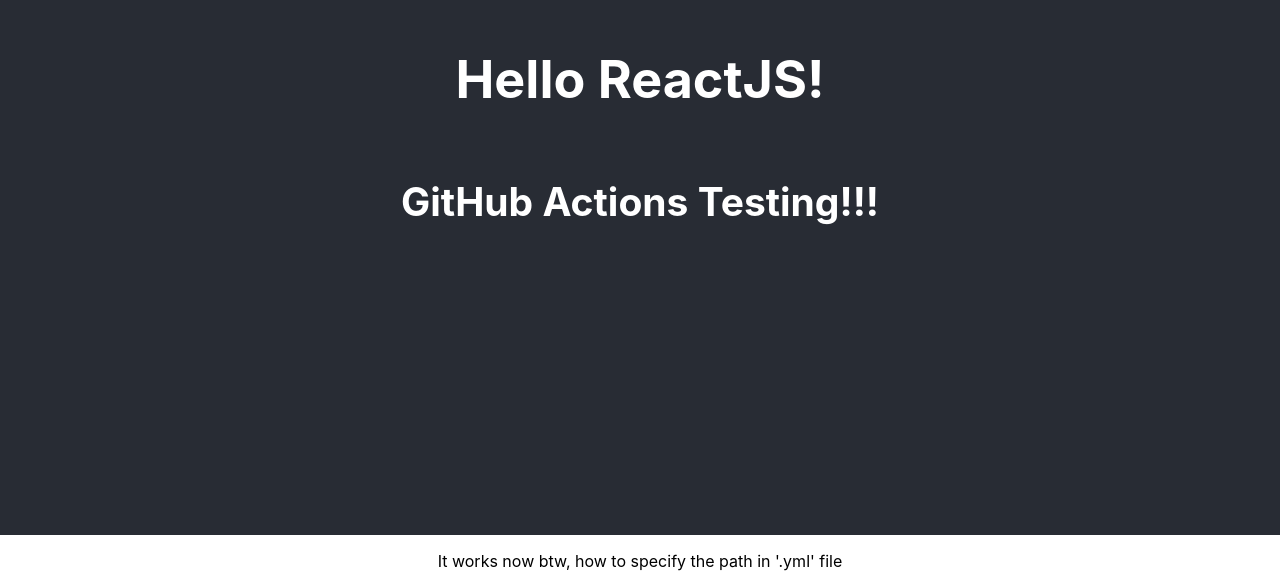
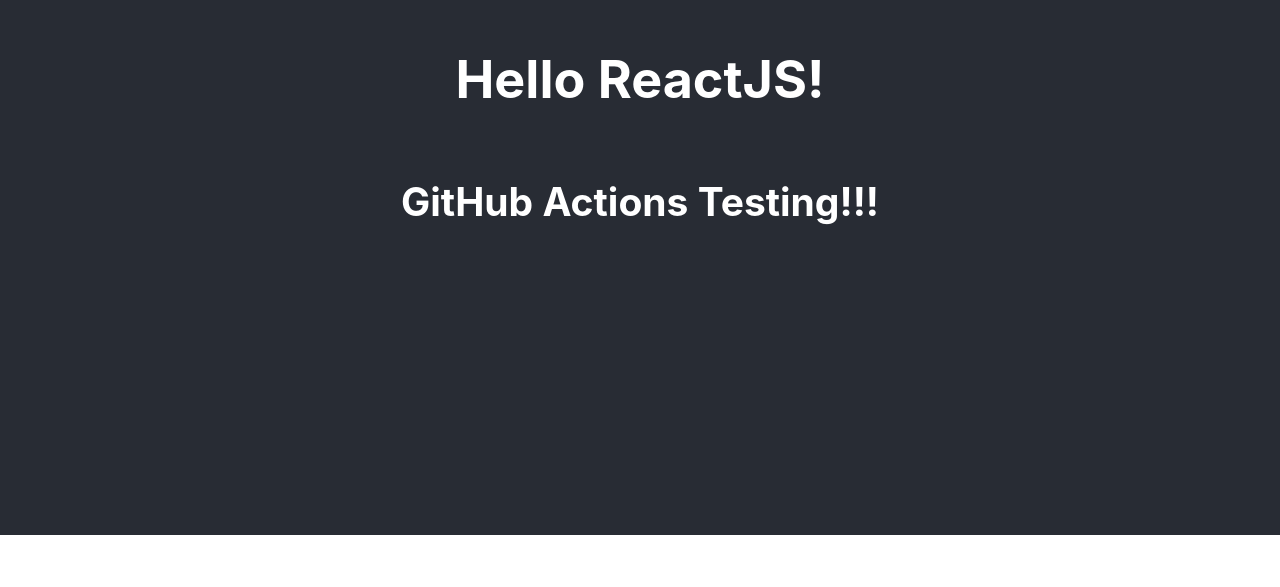
Before and after one commit to sajeeth-ahamed/hello-react, a React (Create React App) app: page / in a window 1280 px wide. Shown: the part 265-852 px from the top of the page. After the commit the page ends 800 px from the top, so only its background shows below. Built offline with nearby package versions, Linux system fonts and the light colour scheme.

Commit message:
fix: delete previously added content

```diff
--- a/src/App.js
+++ b/src/App.js
@@ -7,9 +7,7 @@
         <h1>Hello ReactJS!</h1>
         <h2>GitHub Actions Testing!!!</h2>
       </header>
-      <main>
-        <p>It works now btw, how to specify the path in '.yml' file</p>
-      </main>
+
     </div>
   );
 }
```
